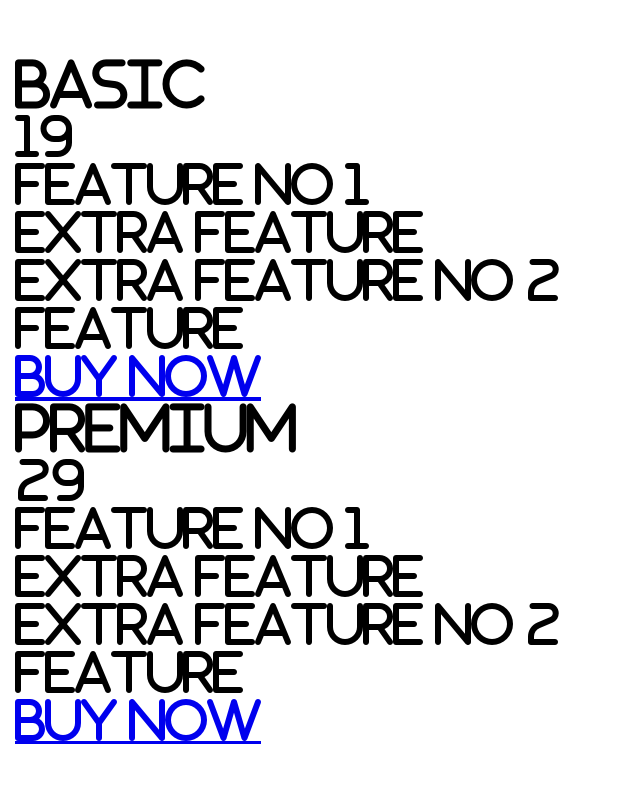
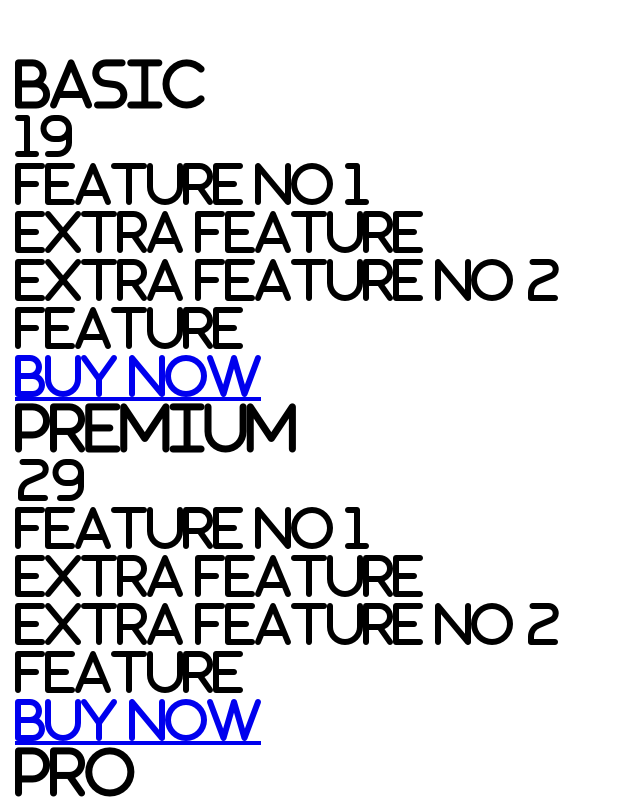
Before and after one commit to minamonim2000/task-2web, a plain HTML site: page index.html in a window 1280 px wide. Shown: the part 9006-9806 px from the top of the page, without its empty margins (0-640 px from the left). Before the commit the page ends 9750 px from the top, so only its background shows below. Drawn offline with nearby package versions, Linux system fonts and the light colour scheme.

Commit message:
add text

```diff
--- a/index.html
+++ b/index.html
@@ -377,7 +377,7 @@
                       </div>
                       <div class="plan">
                         <div class="head">
-                          <h3></h3>
+                          <h3>Pro</h3>
                         </div>
 
 </body>
```
